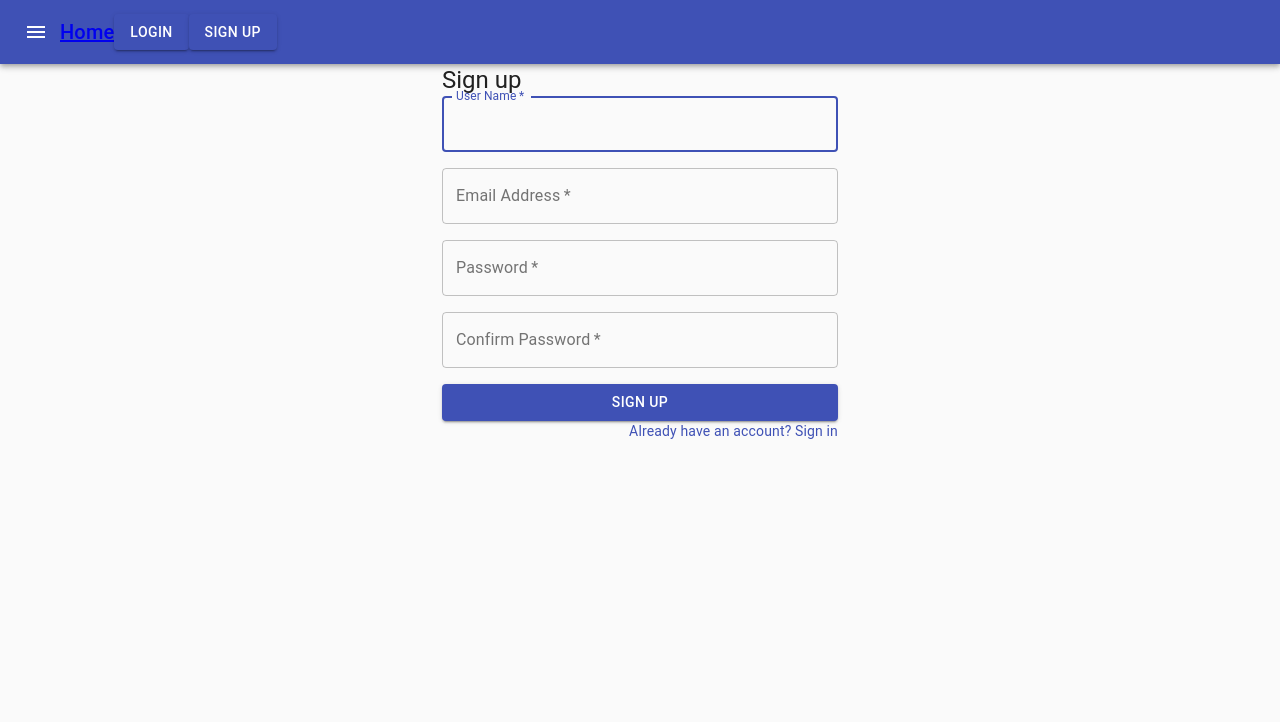
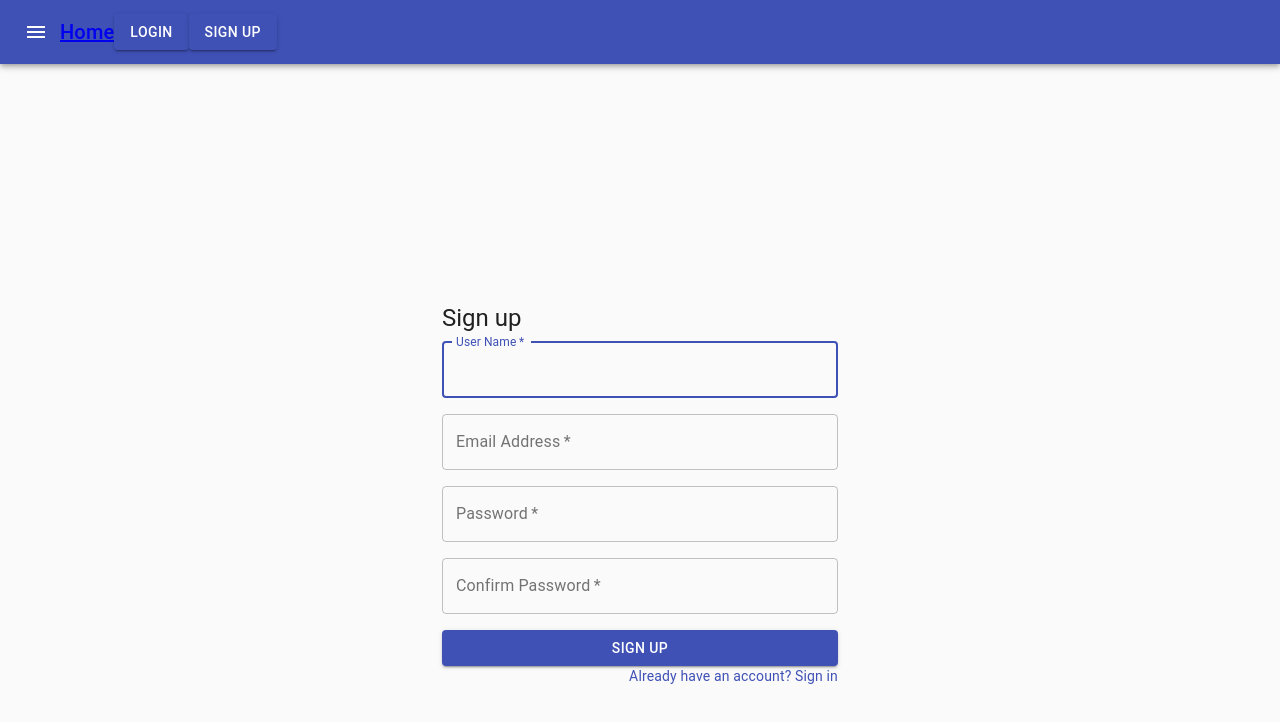
Before and after one commit to Alb33rt/artemis, a React (Create React App) app in the folder code-client/: page /signup in a window 1280 px wide. Shown: the top 722 px of the page. Built offline with nearby package versions, Linux system fonts and the light colour scheme.

Commit message:
sign up change

```diff
--- a/code-client/src/components/signup.jsx
+++ b/code-client/src/components/signup.jsx
@@ -122,10 +122,12 @@ export default class SignUp extends React.Component {
     return (
       <Container component="main" maxWidth="xs">
         <CssBaseline />
-        <div className={classes.paper}>
+        <div className={classes.paper} style={{marginTop:"60%"}}>
           <Typography component="h1" variant="h5">
             Sign up
           </Typography>
+          <Box mt={1}>
+        </Box>
           <form className={classes.form} noValidate>
             <Grid container spacing={2}>
               <Grid item xs={12}>
```
